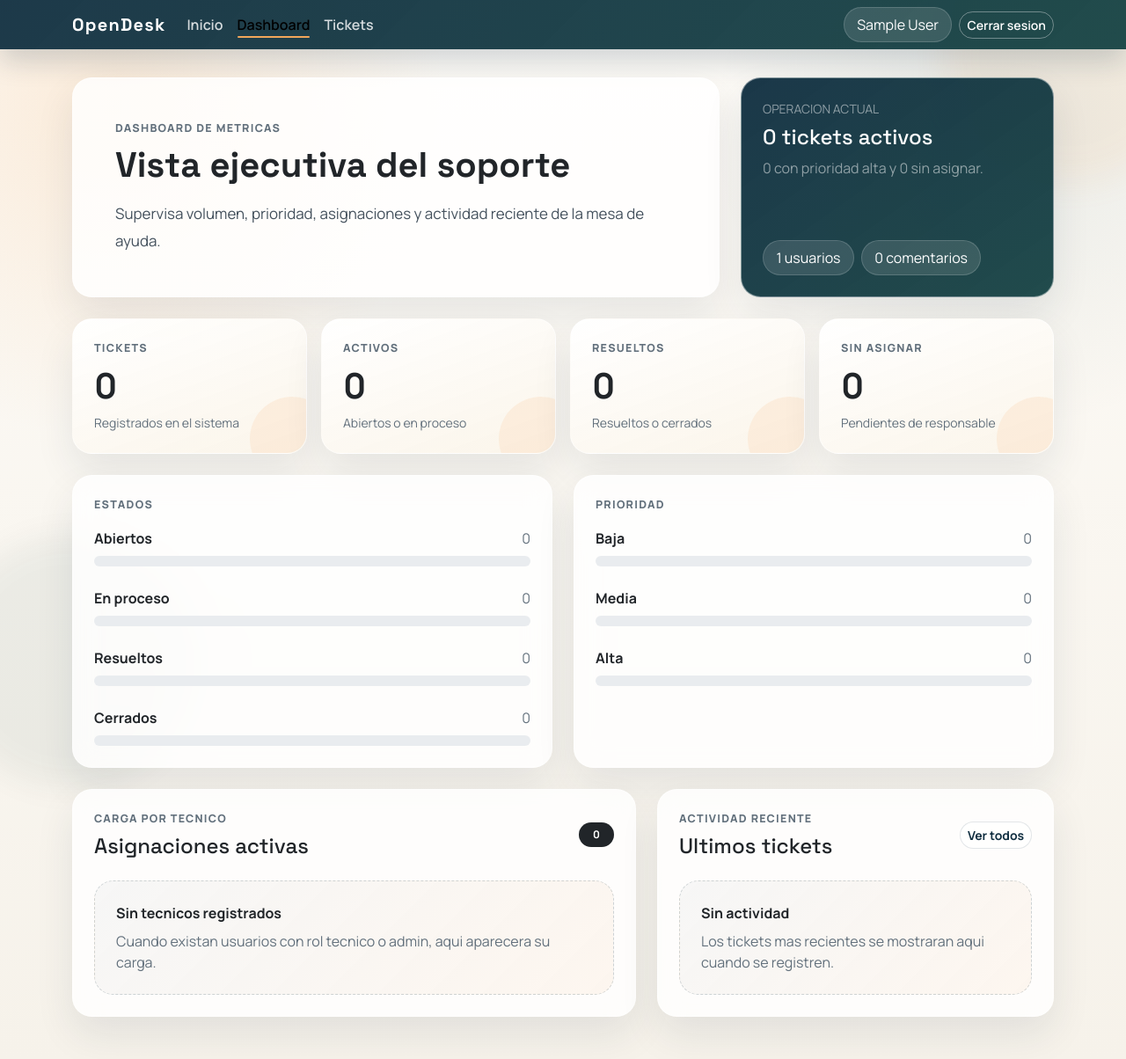
After one commit to DarthMayan/opendesk, a Flask app: page /dashboard in a window 1280 px wide. The commit adds this page. Shown: the whole page at 88% size. Run offline with Flask 3, Linux system fonts and the light colour scheme; the visitor is signed in with stand-in values (Sample User, id 1); data comes from the database, SQL or seed files in the repository; data that the repository does not hold is empty.

Commit message:
feat: agregar dashboard de metricas

```diff
--- a/app/main/routes.py
+++ b/app/main/routes.py
@@ -1,6 +1,99 @@
-from flask import Blueprint, render_template, jsonify
+from flask import Blueprint, jsonify, render_template
+from flask_login import login_required
+
+from ..models import Comment, Ticket, User
 
 main_bp = Blueprint("main", __name__)
+
+STATUS_LABELS = {
+    "abierto": "Abiertos",
+    "en_proceso": "En proceso",
+    "resuelto": "Resueltos",
+    "cerrado": "Cerrados",
+}
+
+PRIORITY_LABELS = {
+    "baja": "Baja",
+    "media": "Media",
+    "alta": "Alta",
+}
+
+
+def _percent(value, total):
+    if total == 0:
+        return 0
+    return round((value / total) * 100)
+
+
+def _dashboard_metrics():
+    tickets = Ticket.query.order_by(Ticket.updated_at.desc(), Ticket.created_at.desc()).all()
+    users = User.query.order_by(User.name.asc()).all()
+    comments_total = Comment.query.count()
+    total = len(tickets)
+
+    status_counts = {
+        status: sum(ticket.status == status for ticket in tickets)
+        for status in STATUS_LABELS
+    }
+    priority_counts = {
+        priority: sum(ticket.priority == priority for ticket in tickets)
+        for priority in PRIORITY_LABELS
+    }
+    resolved_total = status_counts["resuelto"] + status_counts["cerrado"]
+    unassigned_total = sum(ticket.assignee_id is None for ticket in tickets)
+
+    technicians = [user for user in users if user.role in ("tecnico", "admin")]
+    workload = []
+    for user in technicians:
+        assigned = [ticket for ticket in tickets if ticket.assignee_id == user.id]
+        active = [
+            ticket
+            for ticket in assigned
+            if ticket.status in ("abierto", "en_proceso")
+        ]
+        workload.append(
+            {
+                "name": user.name,
+                "role": user.role,
+                "assigned": len(assigned),
+                "active": len(active),
+                "high_priority": sum(ticket.priority == "alta" for ticket in assigned),
+            }
+        )
+
+    workload.sort(key=lambda item: (item["active"], item["assigned"]), reverse=True)
+
+    return {
+        "totals": {
+            "tickets": total,
+            "users": len(users),
+            "comments": comments_total,
+            "unassigned": unassigned_total,
+            "resolved": resolved_total,
+            "active": status_counts["abierto"] + status_counts["en_proceso"],
+            "high_priority": priority_counts["alta"],
+        },
+        "status_rows": [
+            {
+                "key": status,
+                "label": label,
+                "count": status_counts[status],
+                "percent": _percent(status_counts[status], total),
+            }
+            for status, label in STATUS_LABELS.items()
+        ],
+        "priority_rows": [
+            {
+                "key": priority,
+                "label": label,
+                "count": priority_counts[priority],
+                "percent": _percent(priority_counts[priority], total),
+            }
+            for priority, label in PRIORITY_LABELS.items()
+        ],
+        "workload": workload,
+        "recent_tickets": tickets[:5],
+    }
 
 
 @main_bp.route("/")
@@ -8,6 +101,12 @@ def index():
     return render_template("index.html")
 
 
+@main_bp.route("/dashboard")
+@login_required
+def dashboard():
+    return render_template("dashboard.html", metrics=_dashboard_metrics())
+
+
 @main_bp.route("/health")
 def health():
     return jsonify(status="ok", service="opendesk")
--- a/app/templates/base.html
+++ b/app/templates/base.html
@@ -306,6 +306,7 @@
                 <div class="navbar-nav me-auto mb-3 mb-lg-0">
                     <a class="nav-link od-nav-link{% if request.endpoint == 'main.index' %} active{% endif %}" href="{{ url_for('main.index') }}">Inicio</a>
                     {% if current_user.is_authenticated %}
+                    <a class="nav-link od-nav-link{% if request.endpoint == 'main.dashboard' %} active{% endif %}" href="{{ url_for('main.dashboard') }}">Dashboard</a>
                     <a class="nav-link od-nav-link{% if request.endpoint and request.endpoint.startswith('tickets.') %} active{% endif %}" href="{{ url_for('tickets.list_tickets') }}">Tickets</a>
                     {% endif %}
                 </div>
--- /dev/null
+++ b/app/templates/dashboard.html
@@ -0,0 +1,198 @@
+{% extends "base.html" %}
+
+{% block title %}Dashboard | OpenDesk{% endblock %}
+
+{% block content %}
+<section class="row g-4 mb-4 od-fade-up">
+    <div class="col-lg-8">
+        <div class="card od-card h-100 overflow-hidden">
+            <div class="card-body p-4 p-md-5">
+                <p class="od-section-kicker mb-2">Dashboard de metricas</p>
+                <h1 class="display-6 fw-bold mb-3">Vista ejecutiva del soporte</h1>
+                <p class="od-lead mb-0">
+                    Supervisa volumen, prioridad, asignaciones y actividad reciente de la mesa de ayuda.
+                </p>
+            </div>
+        </div>
+    </div>
+    <div class="col-lg-4">
+        <div class="card od-card od-glass-dark h-100">
+            <div class="card-body p-4 d-flex flex-column justify-content-between">
+                <div>
+                    <p class="text-uppercase small text-white-50 mb-2">Operacion actual</p>
+                    <h2 class="h4 mb-2">{{ metrics.totals.active }} tickets activos</h2>
+                    <p class="mb-0 text-white-50">
+                        {{ metrics.totals.high_priority }} con prioridad alta y {{ metrics.totals.unassigned }} sin asignar.
+                    </p>
+                </div>
+                <div class="d-flex gap-2 mt-4 flex-wrap">
+                    <span class="od-chip">{{ metrics.totals.users }} usuarios</span>
+                    <span class="od-chip">{{ metrics.totals.comments }} comentarios</span>
+                </div>
+            </div>
+        </div>
+    </div>
+</section>
+
+<section class="row g-3 mb-4 od-fade-up">
+    <div class="col-6 col-lg-3">
+        <div class="card od-card od-stat h-100">
+            <div class="card-body p-4">
+                <div class="od-section-kicker mb-2">Tickets</div>
+                <div class="display-6 fw-bold">{{ metrics.totals.tickets }}</div>
+                <div class="small od-muted mt-2">Registrados en el sistema</div>
+            </div>
+        </div>
+    </div>
+    <div class="col-6 col-lg-3">
+        <div class="card od-card od-stat h-100">
+            <div class="card-body p-4">
+                <div class="od-section-kicker mb-2">Activos</div>
+                <div class="display-6 fw-bold">{{ metrics.totals.active }}</div>
+                <div class="small od-muted mt-2">Abiertos o en proceso</div>
+            </div>
+        </div>
+    </div>
+    <div class="col-6 col-lg-3">
+        <div class="card od-card od-stat h-100">
+            <div class="card-body p-4">
+                <div class="od-section-kicker mb-2">Resueltos</div>
+                <div class="display-6 fw-bold">{{ metrics.totals.resolved }}</div>
+                <div class="small od-muted mt-2">Resueltos o cerrados</div>
+            </div>
+        </div>
+    </div>
+    <div class="col-6 col-lg-3">
+        <div class="card od-card od-stat h-100">
+            <div class="card-body p-4">
+                <div class="od-section-kicker mb-2">Sin asignar</div>
+                <div class="display-6 fw-bold">{{ metrics.totals.unassigned }}</div>
+                <div class="small od-muted mt-2">Pendientes de responsable</div>
+            </div>
+        </div>
+    </div>
+</section>
+
+<section class="row g-4 mb-4">
+    <div class="col-lg-6">
+        <div class="card od-card h-100 od-fade-up">
+            <div class="card-body p-4">
+                <p class="od-section-kicker mb-3">Estados</p>
+                <div class="d-grid gap-4">
+                    {% for row in metrics.status_rows %}
+                    <div>
+                        <div class="d-flex justify-content-between align-items-center mb-2">
+                            <strong>{{ row.label }}</strong>
+                            <span class="od-muted">{{ row.count }}</span>
+                        </div>
+                        <div class="progress" role="progressbar" aria-label="{{ row.label }}" aria-valuenow="{{ row.percent }}" aria-valuemin="0" aria-valuemax="100" style="height: 0.75rem;">
+                            <div class="progress-bar bg-dark" style="width: {{ row.percent }}%"></div>
+                        </div>
+                    </div>
+                    {% endfor %}
+                </div>
+            </div>
+        </div>
+    </div>
+    <div class="col-lg-6">
+        <div class="card od-card h-100 od-fade-up">
+            <div class="card-body p-4">
+                <p class="od-section-kicker mb-3">Prioridad</p>
+                <div class="d-grid gap-4">
+                    {% for row in metrics.priority_rows %}
+                    <div>
+                        <div class="d-flex justify-content-between align-items-center mb-2">
+                            <strong>{{ row.label }}</strong>
+                            <span class="od-muted">{{ row.count }}</span>
+                        </div>
+                        <div class="progress" role="progressbar" aria-label="Prioridad {{ row.label }}" aria-valuenow="{{ row.percent }}" aria-valuemin="0" aria-valuemax="100" style="height: 0.75rem;">
+                            <div class="progress-bar{% if row.key == 'alta' %} bg-danger{% elif row.key == 'media' %} bg-info{% else %} bg-secondary{% endif %}" style="width: {{ row.percent }}%"></div>
+                        </div>
+                    </div>
+                    {% endfor %}
+                </div>
+            </div>
+        </div>
+    </div>
+</section>
+
+<section class="row g-4">
+    <div class="col-lg-7">
+        <div class="card od-card h-100 od-fade-up">
+            <div class="card-body p-4">
+                <div class="d-flex justify-content-between align-items-center mb-4 flex-wrap gap-3">
+                    <div>
+                        <p class="od-section-kicker mb-2">Carga por tecnico</p>
+                        <h2 class="h4 mb-0">Asignaciones activas</h2>
+                    </div>
+                    <span class="badge rounded-pill text-bg-dark px-3 py-2">{{ metrics.workload|length }}</span>
+                </div>
+
+                {% if metrics.workload %}
+                <div class="d-grid gap-3">
+                    {% for item in metrics.workload %}
+                    <div class="od-panel p-3">
+                        <div class="d-flex justify-content-between align-items-start gap-3">
+                            <div>
+                                <strong class="d-block">{{ item.name }}</strong>
+                                <span class="small od-muted text-capitalize">{{ item.role }}</span>
+                            </div>
+                            <div class="text-end">
+                                <strong>{{ item.active }}</strong>
+                                <div class="small od-muted">activos</div>
+                            </div>
+                        </div>
+                        <div class="d-flex gap-2 mt-3 flex-wrap">
+                            <span class="badge rounded-pill text-bg-dark-subtle text-dark">{{ item.assigned }} asignados</span>
+                            <span class="badge rounded-pill text-bg-danger">{{ item.high_priority }} alta prioridad</span>
+                        </div>
+                    </div>
+                    {% endfor %}
+                </div>
+                {% else %}
+                <div class="od-empty-state p-4">
+                    <strong class="d-block mb-2">Sin tecnicos registrados</strong>
+                    <span class="od-muted">Cuando existan usuarios con rol tecnico o admin, aqui aparecera su carga.</span>
+                </div>
+                {% endif %}
+            </div>
+        </div>
+    </div>
+
+    <div class="col-lg-5">
+        <div class="card od-card h-100 od-fade-up">
+            <div class="card-body p-4">
+                <div class="d-flex justify-content-between align-items-center mb-4 flex-wrap gap-3">
+                    <div>
+                        <p class="od-section-kicker mb-2">Actividad reciente</p>
+                        <h2 class="h4 mb-0">Ultimos tickets</h2>
+                    </div>
+                    <a class="btn btn-sm od-subtle-btn" href="{{ url_for('tickets.list_tickets') }}">Ver todos</a>
+                </div>
+
+                {% if metrics.recent_tickets %}
+                <div class="d-grid gap-3">
+                    {% for ticket in metrics.recent_tickets %}
+                    <a class="od-panel p-3 text-decoration-none text-reset" href="{{ url_for('tickets.ticket_detail', ticket_id=ticket.id) }}">
+                        <div class="d-flex justify-content-between gap-3 mb-2">
+                            <strong>{{ ticket.title }}</strong>
+                            <span class="small od-muted">#{{ ticket.id }}</span>
+                        </div>
+                        <div class="d-flex gap-2 flex-wrap">
+                            <span class="badge rounded-pill text-bg-dark-subtle text-dark">{{ ticket.status.replace("_", " ") }}</span>
+                            <span class="badge rounded-pill text-bg-light text-dark">{{ ticket.priority }}</span>
+                        </div>
+                    </a>
+                    {% endfor %}
+                </div>
+                {% else %}
+                <div class="od-empty-state p-4">
+                    <strong class="d-block mb-2">Sin actividad</strong>
+                    <span class="od-muted">Los tickets mas recientes se mostraran aqui cuando se registren.</span>
+                </div>
+                {% endif %}
+            </div>
+        </div>
+    </div>
+</section>
+{% endblock %}
```
Also changed, not shown: docs/manual-instalacion.md (added, +165 -0 lines), tests/test_smoke.py (+46 -0 lines), README.md.
